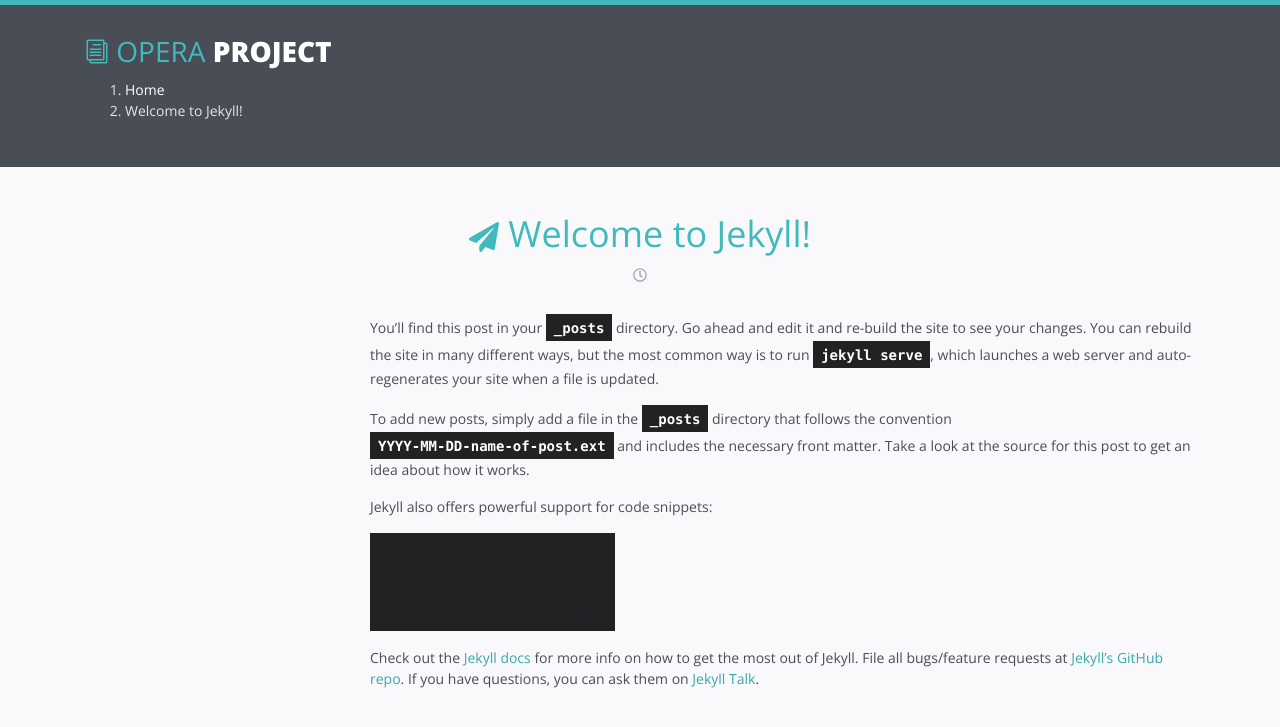
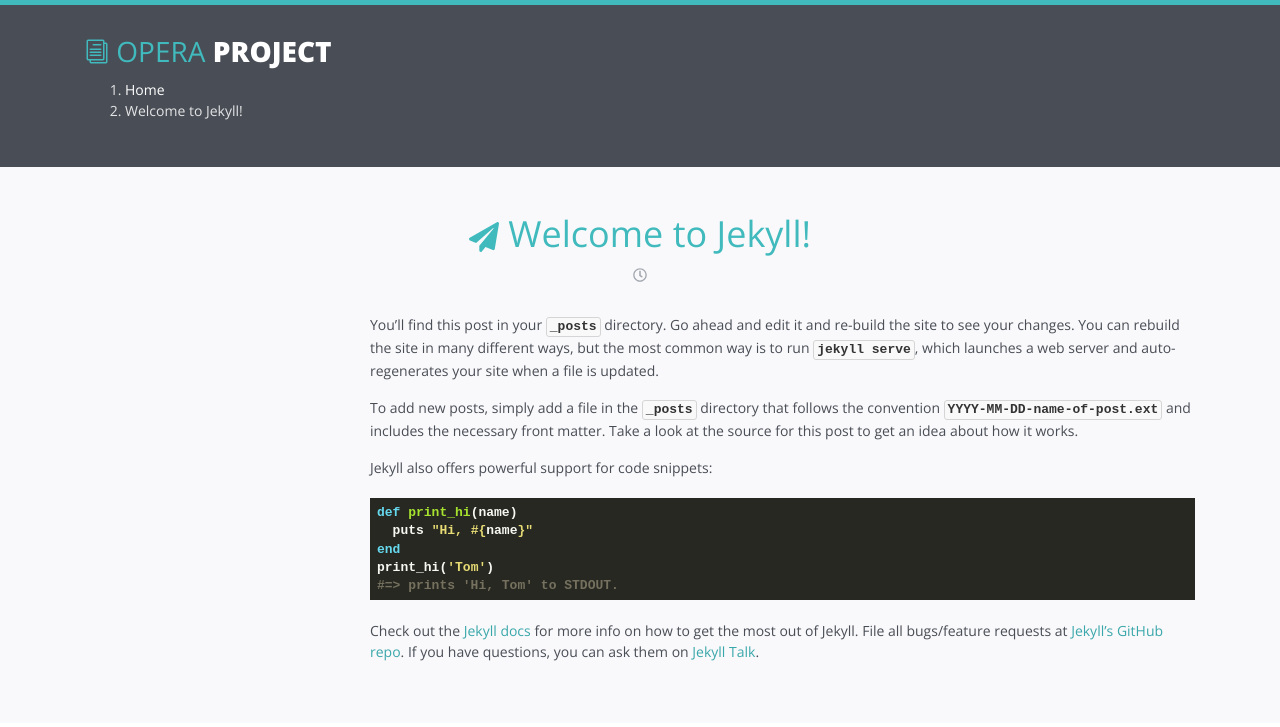
Before and after one commit to opera-project/opera-project.github.io, a Jekyll site: the page built from _posts/2018-08-06-welcome-to-jekyll.markdown, in a window 1280 px wide. Shown: the top 727 px of the page. Built offline with Jekyll 4.4.1, drawn with Linux system fonts in a browser that asks for light colours; nearby versions of some CDN libraries.

Commit message:
Highlight

```diff
--- /dev/null
+++ b/_sass/_syntax.scss
@@ -0,0 +1,107 @@
+.highlight {
+    background-color: #E7EFF5;
+    margin: 20px 0 20px 0;
+
+    border-radius: 4px;
+    -webkit-border-radius: 4px;
+    -moz-border-radius: 4px;
+}
+
+.highlight pre {
+    margin: 0;
+    padding: 5px 7px;
+}
+
+.highlight code {
+    font-family: 'Source Code Pro', monospace;
+    font-size: 14px;
+    color: #E7EFF5;
+}
+
+code {
+    font-family: 'Source Code Pro', monospace;
+    border: 1px solid #d5d5d5;
+    padding: 1px 3px;
+    background-color: rgba(249, 249, 249, 0.47);
+    font-size: 13px;
+    border-radius: 3px;
+    color: #333;
+    display: inline-block;
+    line-height: 16px;
+}
+
+.highlight code {
+    display: inline;
+    font-size: 13px;
+}
+
+.highlight code {
+    background-color: rgba(0, 0, 0, 0);
+    padding: 0;
+    border: 0;
+}
+.highlight pre { background-color: #272822; }
+.highlight .hll { background-color: #272822; }
+.highlight .c { color: #75715e } /* Comment */
+.highlight .err { color: #960050; background-color: #1e0010 } /* Error */
+.highlight .k { color: #66d9ef } /* Keyword */
+.highlight .l { color: #ae81ff } /* Literal */
+.highlight .n { color: #f8f8f2 } /* Name */
+.highlight .o { color: #f92672 } /* Operator */
+.highlight .p { color: #f8f8f2 } /* Punctuation */
+.highlight .cm { color: #75715e } /* Comment.Multiline */
+.highlight .cp { color: #75715e } /* Comment.Preproc */
+.highlight .c1 { color: #75715e } /* Comment.Single */
+.highlight .cs { color: #75715e } /* Comment.Special */
+.highlight .ge { font-style: italic } /* Generic.Emph */
+.highlight .gs { font-weight: bold } /* Generic.Strong */
+.highlight .kc { color: #66d9ef } /* Keyword.Constant */
+.highlight .kd { color: #66d9ef } /* Keyword.Declaration */
+.highlight .kn { color: #f92672 } /* Keyword.Namespace */
+.highlight .kp { color: #66d9ef } /* Keyword.Pseudo */
+.highlight .kr { color: #66d9ef } /* Keyword.Reserved */
+.highlight .kt { color: #66d9ef } /* Keyword.Type */
+.highlight .ld { color: #e6db74 } /* Literal.Date */
+.highlight .m { color: #ae81ff } /* Literal.Number */
+.highlight .s { color: #e6db74 } /* Literal.String */
+.highlight .na { color: #a6e22e } /* Name.Attribute */
+.highlight .nb { color: #f8f8f2 } /* Name.Builtin */
+.highlight .nc { color: #a6e22e } /* Name.Class */
+.highlight .no { color: #66d9ef } /* Name.Constant */
+.highlight .nd { color: #a6e22e } /* Name.Decorator */
+.highlight .ni { color: #f8f8f2 } /* Name.Entity */
+.highlight .ne { color: #a6e22e } /* Name.Exception */
+.highlight .nf { color: #a6e22e } /* Name.Function */
+.highlight .nl { color: #f8f8f2 } /* Name.Label */
+.highlight .nn { color: #f8f8f2 } /* Name.Namespace */
+.highlight .nx { color: #a6e22e } /* Name.Other */
+.highlight .py { color: #f8f8f2 } /* Name.Property */
+.highlight .nt { color: #f92672 } /* Name.Tag */
+.highlight .nv { color: #f8f8f2 } /* Name.Variable */
+.highlight .ow { color: #f92672 } /* Operator.Word */
+.highlight .w { color: #f8f8f2 } /* Text.Whitespace */
+.highlight .mf { color: #ae81ff } /* Literal.Number.Float */
+.highlight .mh { color: #ae81ff } /* Literal.Number.Hex */
+.highlight .mi { color: #ae81ff } /* Literal.Number.Integer */
+.highlight .mo { color: #ae81ff } /* Literal.Number.Oct */
+.highlight .sb { color: #e6db74 } /* Literal.String.Backtick */
+.highlight .sc { color: #e6db74 } /* Literal.String.Char */
+.highlight .sd { color: #e6db74 } /* Literal.String.Doc */
+.highlight .s2 { color: #e6db74 } /* Literal.String.Double */
+.highlight .se { color: #ae81ff } /* Literal.String.Escape */
+.highlight .sh { color: #e6db74 } /* Literal.String.Heredoc */
+.highlight .si { color: #e6db74 } /* Literal.String.Interpol */
+.highlight .sx { color: #e6db74 } /* Literal.String.Other */
+.highlight .sr { color: #e6db74 } /* Literal.String.Regex */
+.highlight .s1 { color: #e6db74 } /* Literal.String.Single */
+.highlight .ss { color: #e6db74 } /* Literal.String.Symbol */
+.highlight .bp { color: #f8f8f2 } /* Name.Builtin.Pseudo */
+.highlight .vc { color: #f8f8f2 } /* Name.Variable.Class */
+.highlight .vg { color: #f8f8f2 } /* Name.Variable.Global */
+.highlight .vi { color: #f8f8f2 } /* Name.Variable.Instance */
+.highlight .il { color: #ae81ff } /* Literal.Number.Integer.Long */
+
+.highlight .gh { } /* Generic Heading & Diff Header */
+.highlight .gu { color: #75715e; } /* Generic.Subheading & Diff Unified/Comment? */
+.highlight .gd { color: #f92672; } /* Generic.Deleted & Diff Deleted */
+.highlight .gi { color: #a6e22e; } /* Generic.Inserted & Diff Inserted */
--- a/assets/css/style.scss
+++ b/assets/css/style.scss
@@ -48,6 +48,7 @@ $github: #444;
 @import "base";
 @import "doc";
 @import "landing";
+@import "syntax";
 
 
 
```
